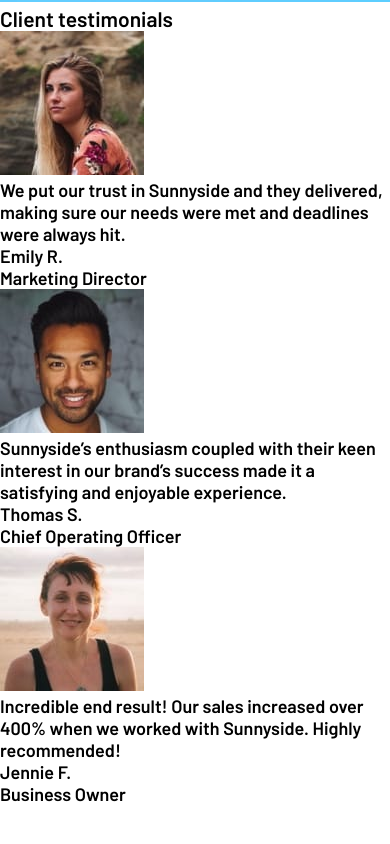
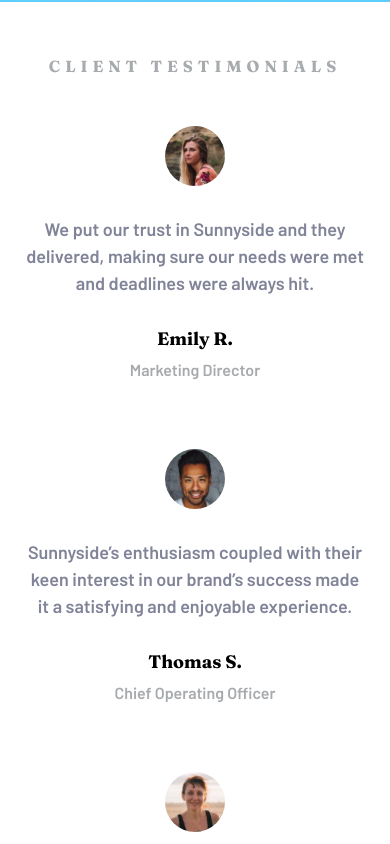
Before and after one commit to duncan91-ops/sunnyside-agency-landing-page, a website: page index.html in a window 390 px wide. Shown: the part 3100-3944 px from the top of the page. Drawn offline with Linux system fonts and the light colour scheme.

Commit message:
Complete Testimonials Section Mobile

```diff
--- a/index.html
+++ b/index.html
@@ -157,11 +157,13 @@
         <h3 class="heading-tertiary">Client testimonials</h3>
         <div class="testimonials">
           <div class="testimonial">
+            <div class="testimonial__img-box">
               <img
                 src="./images/image-emily.jpg"
                 alt=""
                 class="testimonial__img"
               />
+            </div>
             <p class="testimonial__text">
               We put our trust in Sunnyside and they delivered, making sure our
               needs were met and deadlines were always hit.
@@ -172,11 +174,13 @@
             </div>
           </div>
           <div class="testimonial">
+            <div class="testimonial__img-box">
               <img
                 src="./images/image-thomas.jpg"
                 alt=""
                 class="testimonial__img"
               />
+            </div>
             <p class="testimonial__text">
               Sunnyside’s enthusiasm coupled with their keen interest in our
               brand’s success made it a satisfying and enjoyable experience.
@@ -187,11 +191,13 @@
             </div>
           </div>
           <div class="testimonial">
+            <div class="testimonial__img-box">
               <img
                 src="./images/image-jennie.jpg"
                 alt=""
                 class="testimonial__img"
               />
+            </div>
             <p class="testimonial__text">
               Incredible end result! Our sales increased over 400% when we
               worked with Sunnyside. Highly recommended!
--- a/sass/base/_typography.scss
+++ b/sass/base/_typography.scss
@@ -18,3 +18,14 @@
   font-family: $fontSecondary;
   font-weight: 700;
 }
+
+.heading-tertiary {
+  font-family: $fontSecondary;
+  font-weight: 700;
+  color: $tertiaryGrayishBlue;
+  text-align: center;
+  text-transform: uppercase;
+  letter-spacing: 5px;
+  font-size: 1.6rem;
+  margin: 5rem 0;
+}
--- /dev/null
+++ b/sass/components/_testimonial.scss
@@ -0,0 +1,39 @@
+.testimonial {
+  width: 88%;
+  margin: 0 auto;
+  text-align: center;
+  display: flex;
+  flex-direction: column;
+  align-items: center;
+  gap: 3rem;
+  margin-bottom: 7rem;
+
+  &__img-box {
+    display: inline-block;
+    width: 60px;
+    height: 60px;
+    border-radius: 100px;
+    overflow: hidden;
+  }
+
+  &__img {
+    width: 100%;
+  }
+
+  &__text {
+    color: $secondaryGrayishBlue;
+    line-height: 1.5;
+  }
+
+  &__owner {
+    &--name {
+      font-family: $fontSecondary;
+      margin-bottom: 1rem;
+    }
+
+    &--title {
+      color: $tertiaryGrayishBlue;
+      font-size: 1.6rem;
+    }
+  }
+}
--- a/sass/main.scss
+++ b/sass/main.scss
@@ -5,6 +5,7 @@
 
 @import "components/buttons";
 @import "components/illustration";
+@import "components/testimonial";
 
 @import "layout/header";
 @import "layout/navigation";
```
Also changed, not shown: css/style.css, 1 other file. Lines whose indentation alone changed are shown as unchanged.
